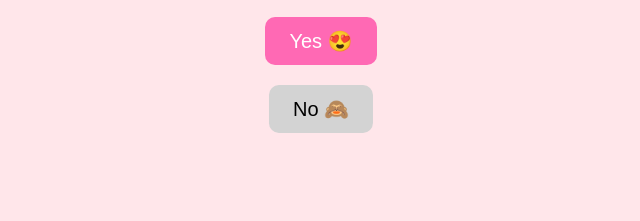
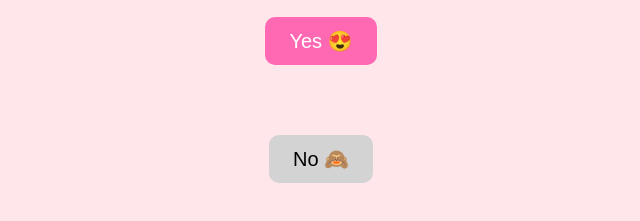
Before and after one commit to Bhugol24/do-you-love-me, a plain HTML site: page index.html in a window 1280 px wide. Shown: the part 115-336 px from the top of the page, without its empty margins (319-959 px from the left). Drawn offline with Linux system fonts and the light colour scheme.

Commit message:
style.css

```diff
--- a/style.css
+++ b/style.css
@@ -4,27 +4,23 @@ body {
   text-align: center;
   margin: 0;
   padding: 0;
-  overflow: hidden;
-  height: 100vh;
+  overflow-y: auto; /* ✅ ENABLE VERTICAL SCROLL */
+  height: auto;
+  min-height: 100vh;
 }
 
 .question-container {
   position: relative;
   width: 100%;
-  height: 100%;
   max-width: 600px;
   margin: auto;
-  display: flex;
-  flex-direction: column;
-  align-items: center;
-  justify-content: start;
-  padding-top: 60px;
+  padding: 60px 20px 80px 20px;
+  box-sizing: border-box;
 }
 
 h1 {
   font-size: 28px;
   margin-bottom: 20px;
-  padding: 0 20px;
 }
 
 #yesBtn {
@@ -35,14 +31,15 @@ h1 {
   border: none;
   border-radius: 10px;
   cursor: pointer;
+  z-index: 10;
   position: relative;
-  z-index: 10;
+  margin-bottom: 50px;
 }
 
 #noBtn {
   background-color: #d3d3d3;
   position: absolute;
-  top: 200px;
+  top: 250px;
   left: 50%;
   transform: translateX(-50%);
   font-size: 20px;
```
